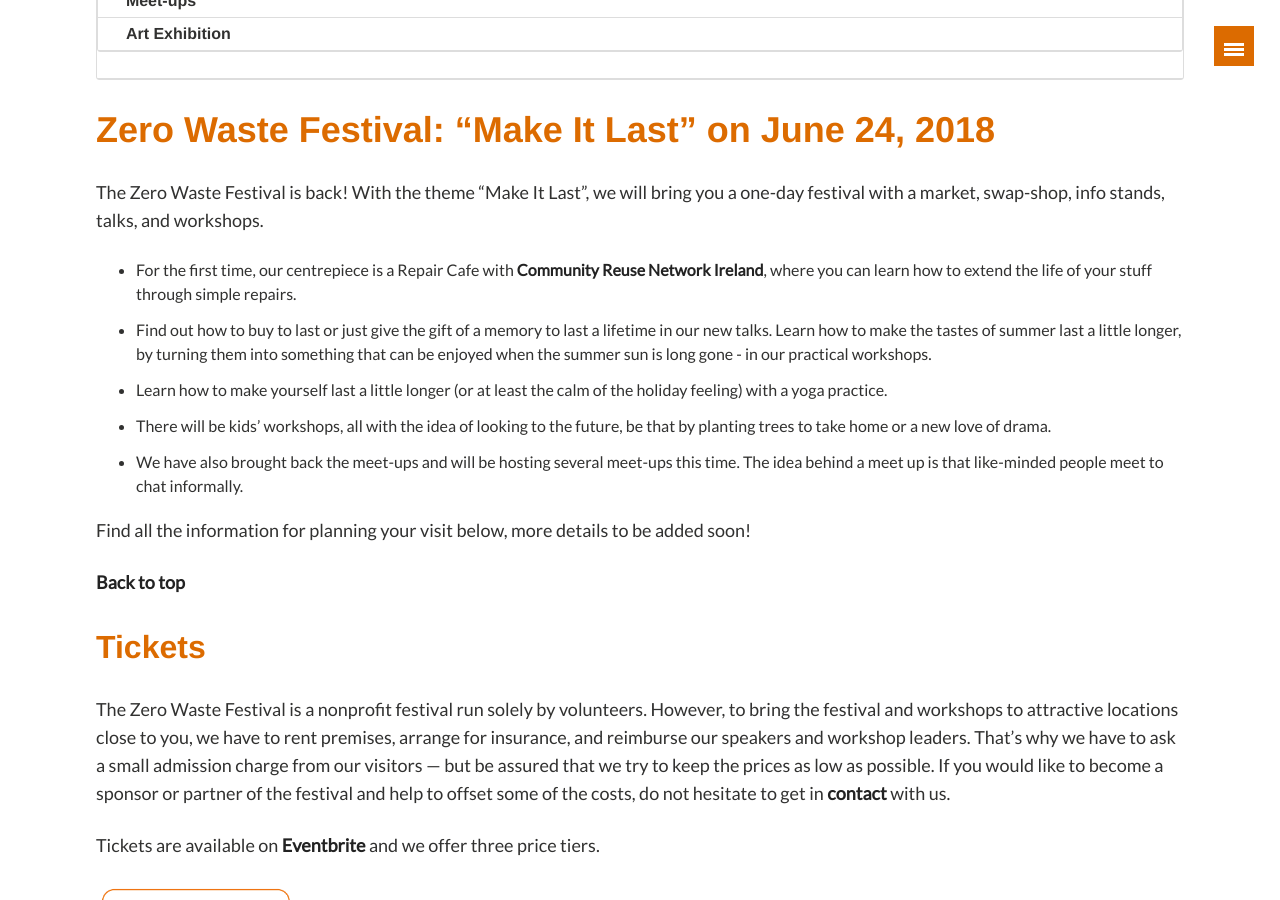
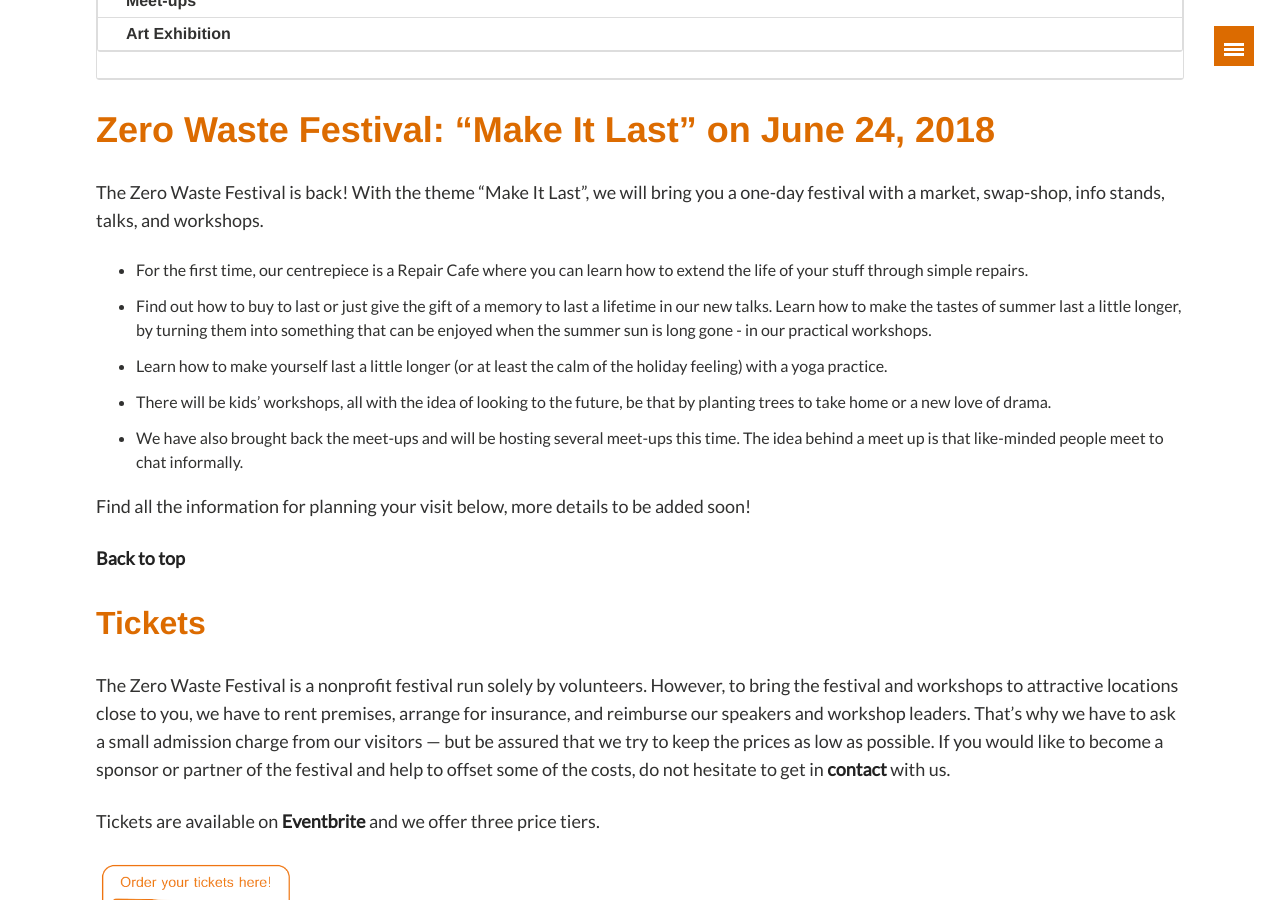
Before and after one commit to zerowastefestival/zerowastefestival.github.io, a Jekyll site: the page built from index.md, in a window 1280 px wide and 900 px high, scrolled down 1205 px. Built offline with Jekyll 4.4.1, drawn with Linux system fonts in a browser that asks for light colours; some web fonts are replaced; some of the changed text lies outside the part shown.

Commit message:
removed CNRI

```diff
--- a/index.md
+++ b/index.md
@@ -22,7 +22,7 @@
 
 The Zero Waste Festival is back! With the theme "Make It Last", we will bring you a one-day festival with a market, swap-shop, info stands, talks, and workshops.
 
-- For the first time, our centrepiece is a Repair Cafe with [Community Reuse Network Ireland](http://crni.ie/){:target="blank"}, where you can learn how to extend the life of your stuff through simple repairs.
+- For the first time, our centrepiece is a Repair Cafe where you can learn how to extend the life of your stuff through simple repairs.
 - Find out how to buy to last or just give the gift of a memory to last a lifetime in our new talks. Learn how to make the tastes of summer last a little longer, by turning them into something that can be enjoyed when the summer sun is long gone - in our practical workshops.
 - Learn how to make yourself last a little longer (or at least the calm of the holiday feeling) with a yoga practice.
 - There will be kids' workshops, all with the idea of looking to the future, be that by planting trees to take home or a new love of drama.
@@ -104,7 +104,7 @@
 
 ## Repair Cafe
 
-Together with the [Community Reuse Network Ireland](http://crni.ie/){:target="blank"} and [VOICE Ireland](https://voiceireland.org/){:target="blank"} we will set up a Repair Cafe during the festival where you can learn how to extend the life of your stuff through simple repairs. This is a community event where you can bring in broken items and see how to fix them alongside expert volunteers. Repairs include electrical/electronics, wooden & general repairs, jewellery, and sewing. The overall objective is to bring back a culture of repair and support local repair businesses. So bring in your broken items and learn how to fix them.
+Together with [VOICE Ireland](https://voiceireland.org/){:target="blank"} we will set up a Repair Cafe during the festival where you can learn how to extend the life of your stuff through simple repairs. This is a community event where you can bring in broken items and see how to fix them alongside expert volunteers. Repairs include electrical/electronics, wooden & general repairs, jewellery, and sewing. The overall objective is to bring back a culture of repair and support local repair businesses. So bring in your broken items and learn how to fix them.
 
 <a href="#top">Back to top</a>
 
```
